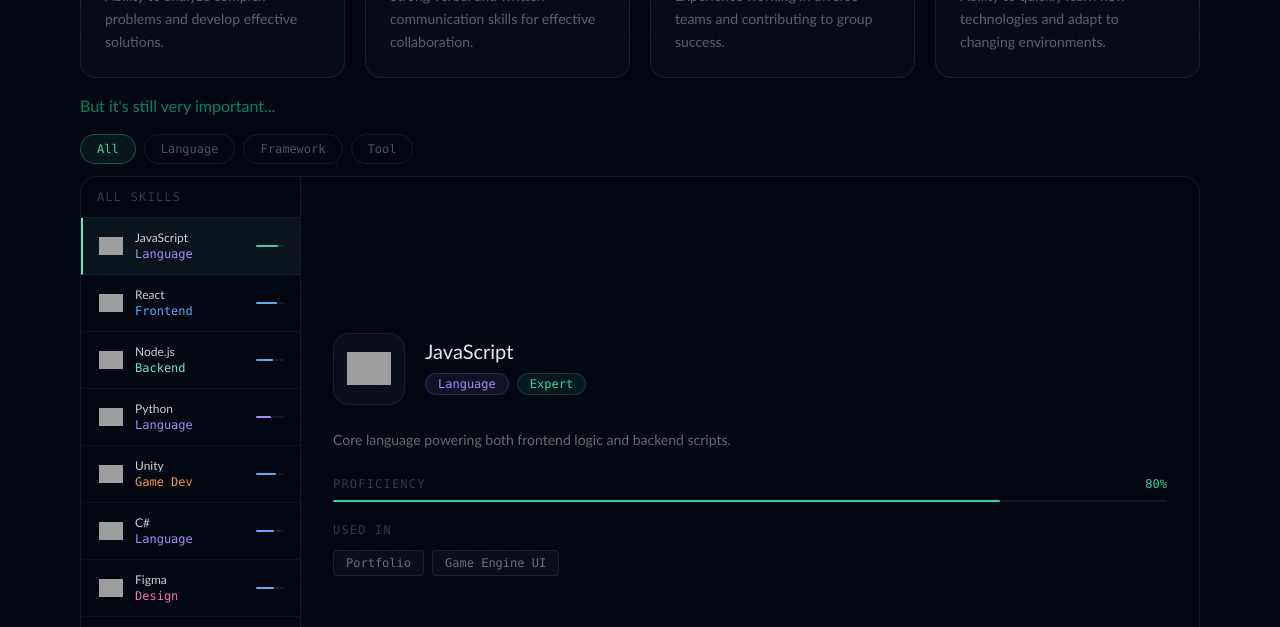
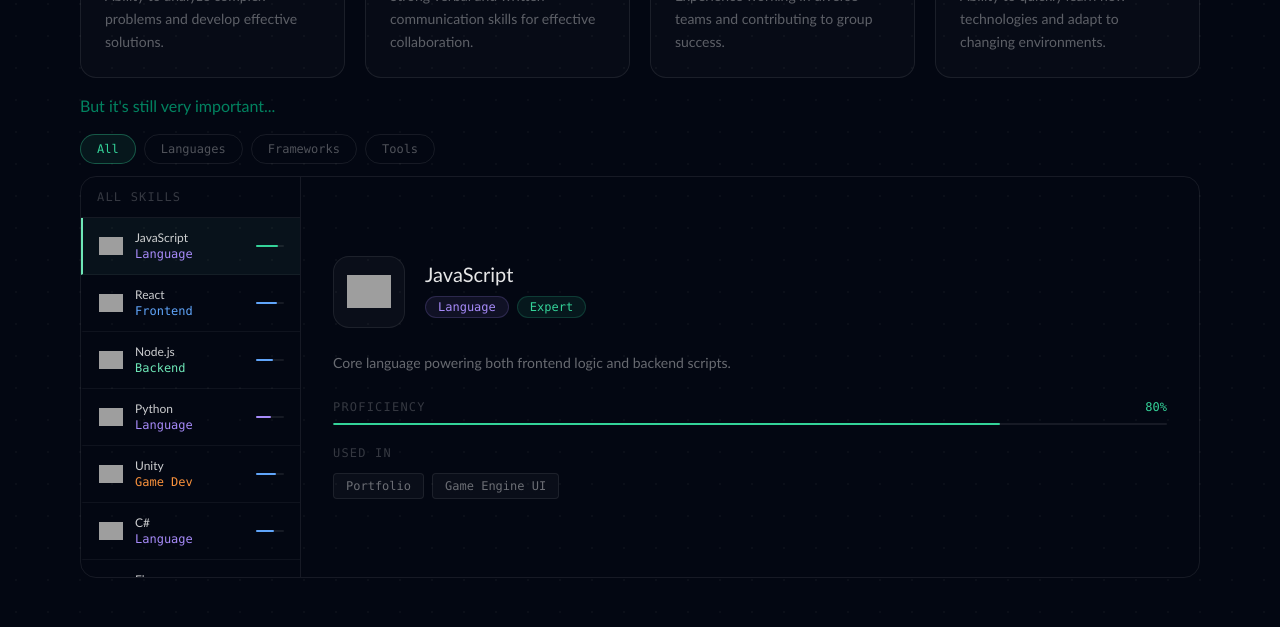
Before and after one commit to Peltre/devPortfolio, a React (Vite) app: page / in a window 1280 px wide. Shown: the part 1100-1727 px from the top of the page. Built offline with nearby package versions, Linux system fonts and the light colour scheme; grey boxes are pictures that could not be loaded.

Commit message:
Fix typo & add overflow control

```diff
--- a/src/components/Skills.jsx
+++ b/src/components/Skills.jsx
@@ -125,7 +125,7 @@ function Skills() {
     const [selected, setSelected] = useState(0)
     const [filter, setFilter] = useState("All")
 
-    const tabs = ["All", "Language", "Framework", "Tool"]
+    const tabs = ["All", "Languages", "Frameworks", "Tools"]
 
     const filteredSkills = filter === "All"
         ? skills
@@ -187,7 +187,7 @@ function Skills() {
             >
 
                 {/* Left side */}
-                <div className="border-r border-white/8">
+                <div className="border-r border-white/8 overflow-y-auto" style={{ maxHeight: "400px" }}>
                     <p className="text-xs tracking-widest uppercase text-white/20 font-mono px-4 py-3 border-b border-white/8">
                         {filter === "All" ? "All skills" : filter + "s"}
                     </p>
```
